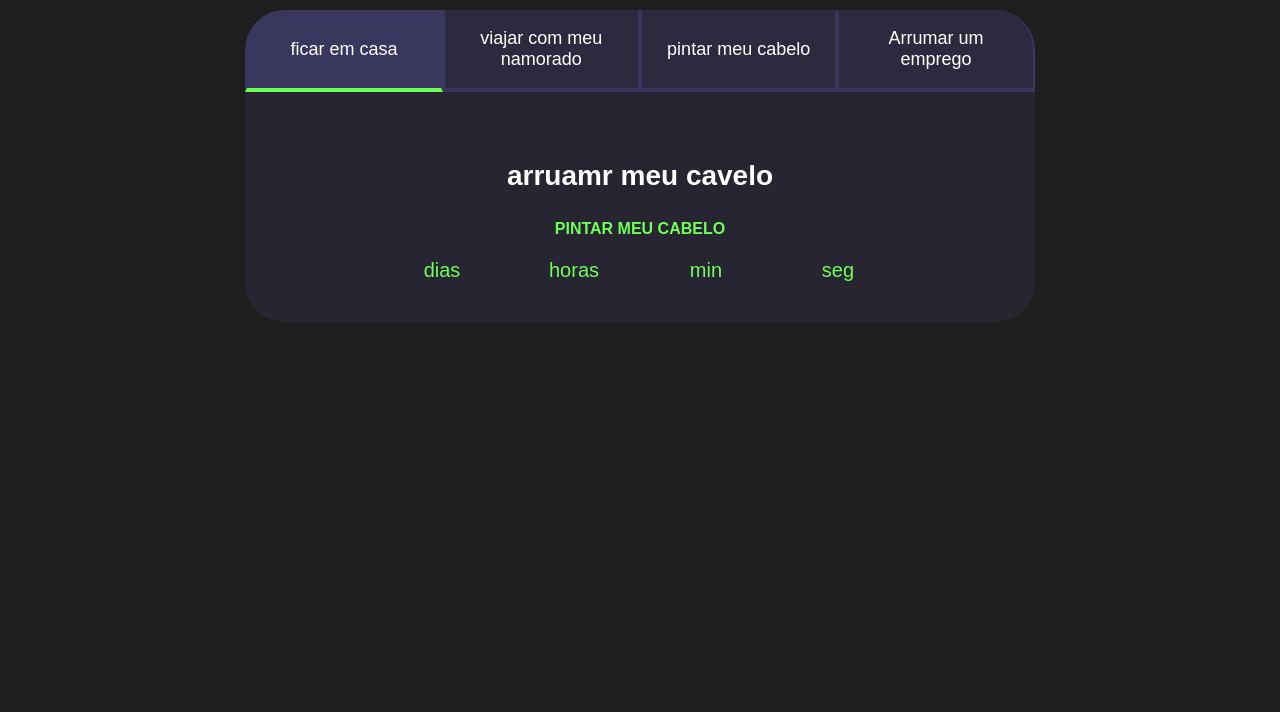
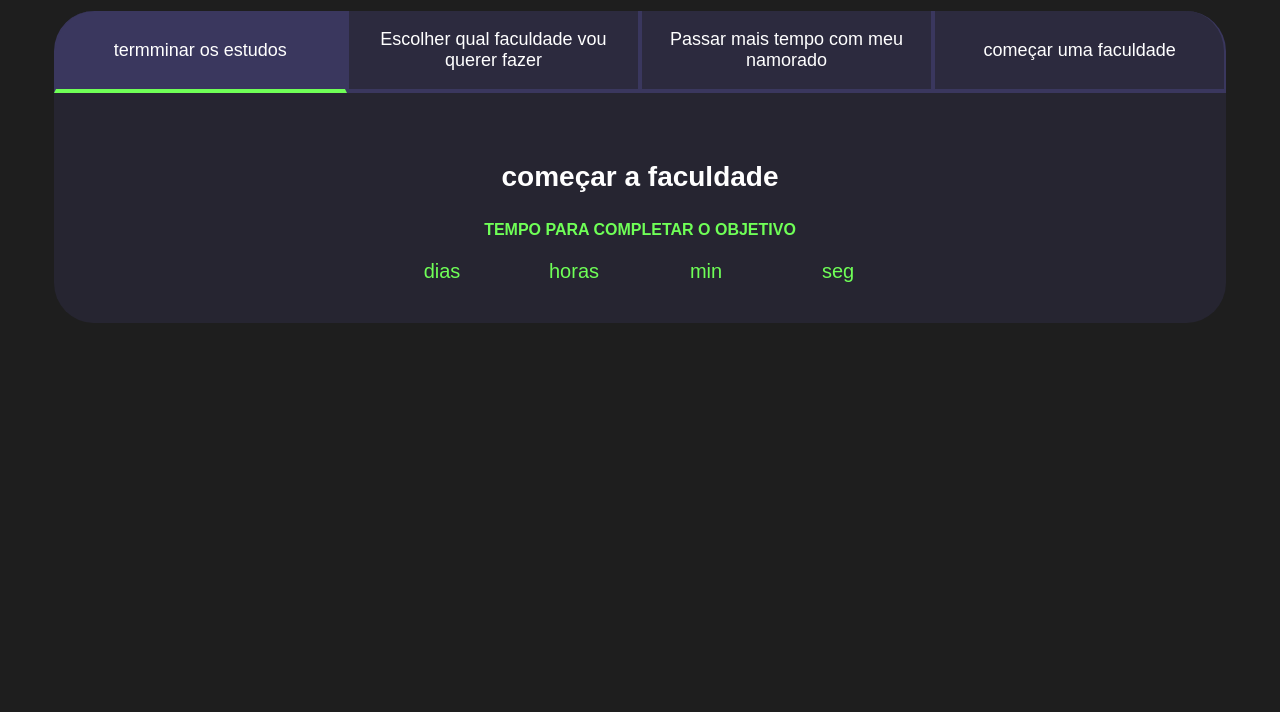
Before and after one commit to maarianee/projetodevida, a plain HTML site: page index.html in a window 1280 px wide. Shown: the part 88-800 px from the top of the page. Drawn offline with Linux system fonts and the light colour scheme; a script that the page names is missing.

Commit message:
Update index.html

```diff
--- a/index.html
+++ b/index.html
@@ -2,29 +2,24 @@
 <html lang="pt-br">
 <head>
     <meta charset="UTF-8">
-    <link rel="preconnect" href="https://fonts.googleapis.com">
-    <link rel="preconnect" href="https://fonts.gstatic.com" crossorigin>
-    <link href="https://fonts.googleapis.com/css2?family=Dancing+Script:wght@400..700&display=swap" rel="stylesheet">
-    <meta http-equiv="X-UA-Compatible" content="IE=edge">
     <meta name="viewport" content="width=device-width, initial-scale=1.0">
+    <title>Meus objetivos do ano</title>
     <link rel="stylesheet" href="style.css">
-    <title>Projeto de Vida</title>
 </head>
-
-       <body>
+<body>
     <section class="conteudo-principal">
-        <h2 class="titulo-principal">Meus objetivos do ano<span>_</span></h2>
+        <h2 class="titulo-principal">🔮Objetivos da Mari🔮<span>_</span></h2>
         <div class="conteudo">
             <div class="botoes">
-                <button class="botao ativo">ficar em casa</button>
-                <button class="botao">viajar com meu namorado</button>
-                <button class="botao">pintar meu cabelo</button>
-                <button class="botao">Arrumar um emprego</button>
+                <button class="botao ativo">termminar os estudos </button>
+                <button class="botao">Escolher qual faculdade vou querer fazer </button>
+                <button class="botao">Passar mais tempo com meu namorado</button>
+                <button class="botao">começar uma faculdade</button>
             </div>
             <div class="abas-textos">
                 <div class="aba-conteudo ativo">
-                    <h3 class="aba-conteudo-titulo-principal">arruamr meu cavelo</h3>
-                    <h4 class="aba-conteudo-titulo-secundario">pintar meu cabelo</h4>
+                    <h3 class="aba-conteudo-titulo-principal">começar a faculdade</h3>
+                    <h4 class="aba-conteudo-titulo-secundario">Tempo para completar o objetivo</h4>
                     <div class="contador">
                         <div class="contador-digito">
                             <p class="contador-digito-numero" id="dias0"></p>
@@ -45,8 +40,8 @@
                     </div>
                 </div>
                 <div class="aba-conteudo">
-                    <h3 class="aba-conteudo-titulo-principal">dormi</h3>
-                    <h4 class="aba-conteudo-titulo-secundario">cozinhar</h4>
+                    <h3 class="aba-conteudo-titulo-principal">terminar os estudos</h3>
+                    <h4 class="aba-conteudo-titulo-secundario">Tempo para completar o objetivo</h4>
                     <div class="contador">
                         <div class="contador-digito">
                             <p class="contador-digito-numero" id="dias1"></p>
@@ -67,8 +62,8 @@
                     </div>
                 </div>
                 <div class="aba-conteudo">
-                    <h3 class="aba-conteudo-titulo-principal">Comer</h3>
-                    <h4 class="aba-conteudo-titulo-secundario">passar o tempo sozinha</h4>
+                    <h3 class="aba-conteudo-titulo-principal">Passar mais tempo com o meu namorado</h3>
+                    <h4 class="aba-conteudo-titulo-secundario">Tempo para completar o objetivo</h4>
                     <div class="contador">
                         <div class="contador-digito">
                             <p class="contador-digito-numero" id="dias2"></p>
@@ -89,7 +84,7 @@
                     </div>
                 </div>
                 <div class="aba-conteudo">
-                    <h3 class="aba-conteudo-titulo-principal"arrumar um emprego</h3>
+                    <h3 class="aba-conteudo-titulo-principal">ver qual faculdade vou querer fazer</h3>
                     <h4 class="aba-conteudo-titulo-secundario">Tempo para completar o objetivo</h4>
                     <div class="contador">
                         <div class="contador-digito">
@@ -115,4 +110,5 @@
     </section>
     <script src="main.js"></script>
 </body>
+
 </html>
```
